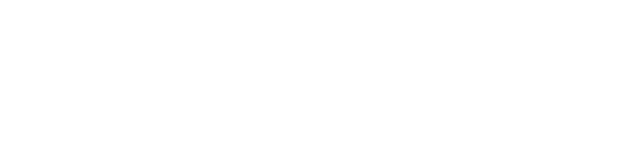
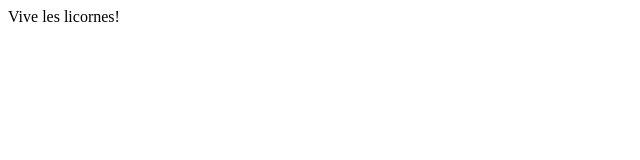
Before and after one commit to Fanny-M/LesGirls, a plain HTML site: page Index.html in a window 1280 px wide. Shown: the whole page, without its empty margins (0-640 px from the left). Drawn offline with Linux system fonts and the light colour scheme.

Commit message:
Modification dans index.html
Modification dans index.html

```diff
--- a/Index.html
+++ b/Index.html
@@ -6,6 +6,6 @@
     <title></title>
 </head>
 <body>
-
+    Vive les licornes!
 </body>
 </html>
```
Also changed, not shown: Assets/Medias/TREFL10QM-UR34JJ927-050dfb7fdd3d-512.jpg (added).
